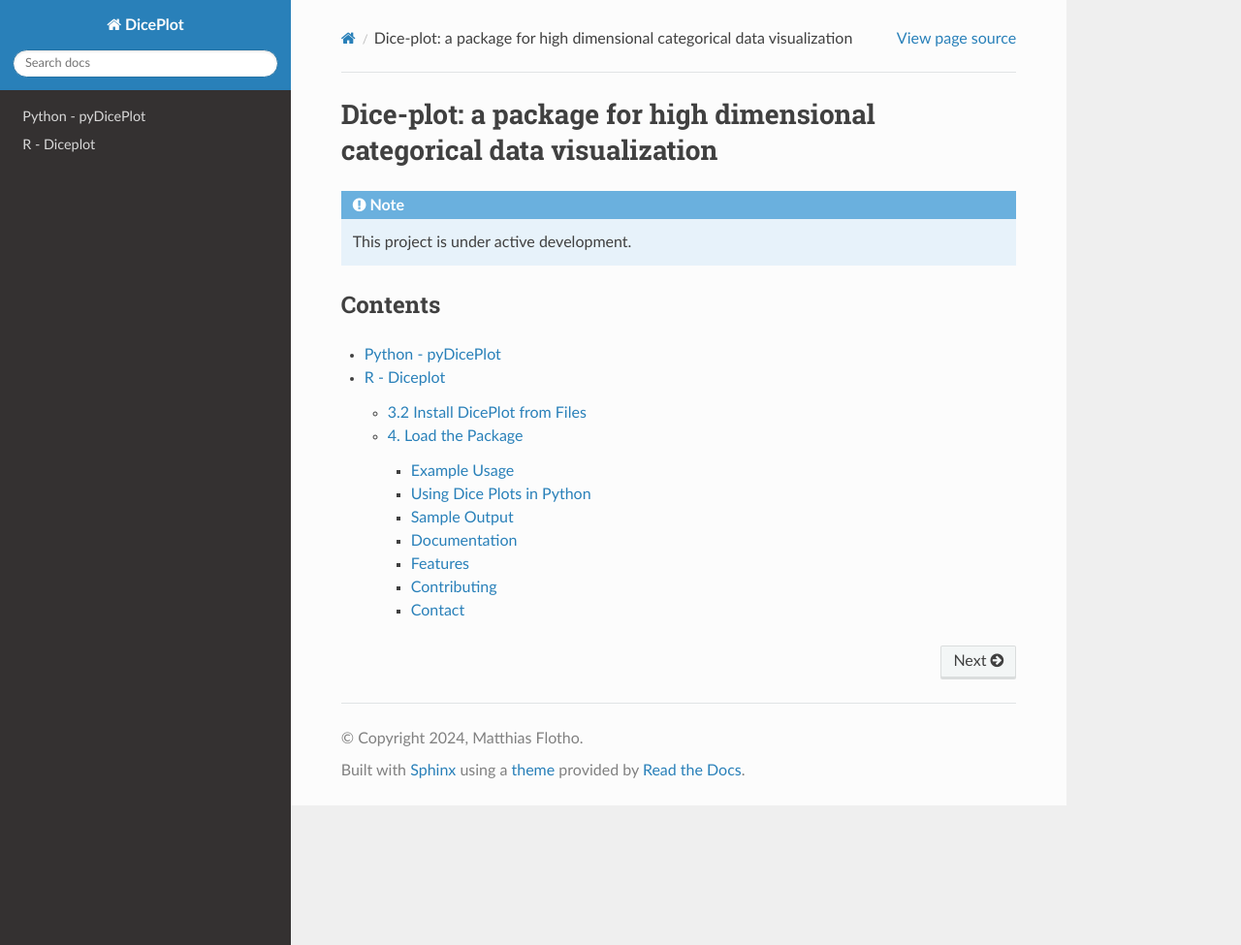
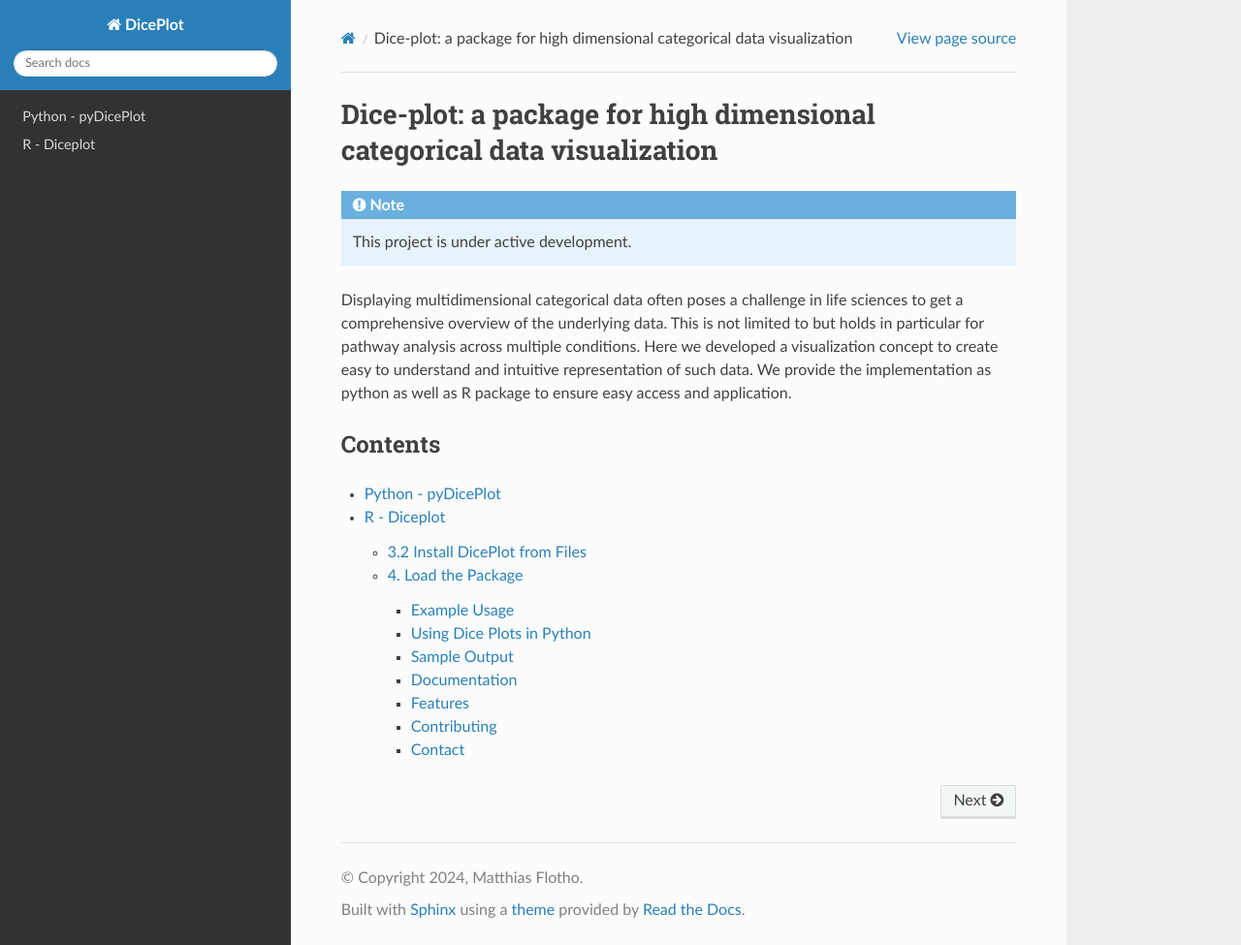
Before and after one commit to maflot/Documentation-test, a Sphinx documentation site: the page built from docs/source/index.rst, in a window 1280 px wide and 975 px high. Shown: the whole window at 97% size. Built offline with Sphinx 7.4.7 and the Read the Docs theme 3.1.0, drawn with Linux system fonts in a browser that asks for light colours.

Commit message:
Update index.rst

```diff
--- a/docs/source/index.rst
+++ b/docs/source/index.rst
@@ -3,6 +3,12 @@ Dice-plot: a package for high dimensional categorical data visualization
 
 .. note::
    This project is under active development.
+
+
+Displaying multidimensional categorical data often poses a challenge in life sciences to get a comprehensive overview of
+the underlying data. This is not limited to but holds in particular for pathway analysis across multiple conditions. Here
+we developed a visualization concept to create easy to understand and intuitive representation of such data. We provide
+the implementation as python as well as R package to ensure easy access and application.
 
 Contents
 --------
```
